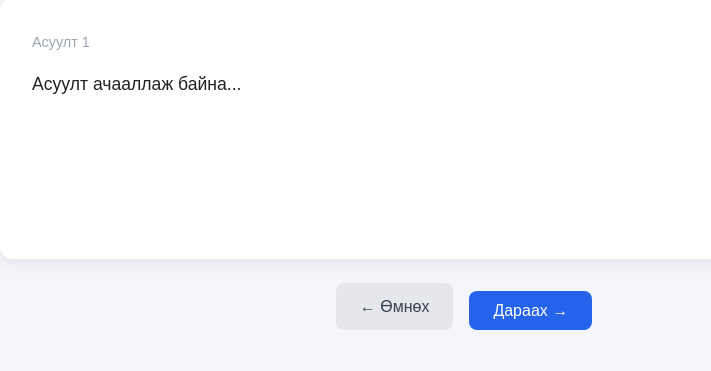
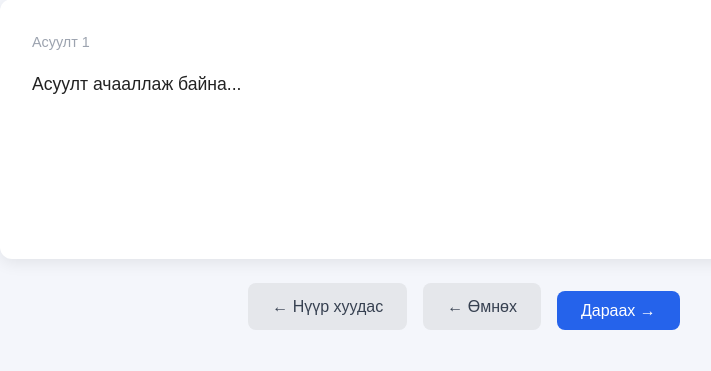
Before and after one commit to badamaa611/capstone3team, a Python web app: template templates/test.html in a window 1280 px wide. Shown: the part 182-553 px from the top of the page, without its empty margins (176-887 px from the left). Run offline with Jinja, Linux system fonts and the light colour scheme; the template is opened without the code that fills it, so the values that code supplies are empty.

Commit message:
feat: refactor app initialization and update test navigation buttons

```diff
--- a/templates/test.html
+++ b/templates/test.html
@@ -28,9 +28,10 @@
 </div>
 
 <div class="test-nav">
-  <button class="btn-secondary" id="prev-btn" onclick="prevQuestion()">← Өмнөх</button>
-  <button class="btn-primary"   id="next-btn" onclick="nextQuestion()">Дараах →</button>
-  <button class="btn-danger"    id="finish-btn" style="display:none" onclick="finishTest()">Дуусгах</button>
+  <button class="btn-secondary" type="button" onclick="window.location.href='/'">← Нүүр хуудас</button>
+  <button class="btn-secondary" id="prev-btn" type="button" onclick="prevQuestion()">← Өмнөх</button>
+  <button class="btn-primary" id="next-btn" type="button" onclick="nextQuestion()">Дараах →</button>
+  <button class="btn-danger" id="finish-btn" type="button" style="display:none" onclick="finishTest()">Дуусгах</button>
 </div>
 {% endblock %}
 {% block extra_js %}
```
Also changed, not shown: app.py (+10 -7 lines).
